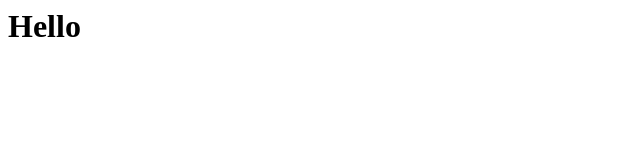
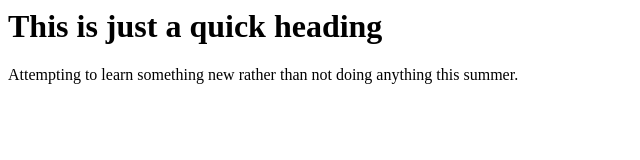
Before and after one commit to stcns22/stcns22.github.io, a plain HTML site: page index.html in a window 1280 px wide. Shown: the whole page, without its empty margins (0-640 px from the left). Drawn offline with Linux system fonts and the light colour scheme.

Commit message:
Added new elements into page such as title, heading and paragraph

```diff
--- a/index.html
+++ b/index.html
@@ -1 +1,9 @@
-<h1>Hello</h1>
+<body>
+    <title> Conch </title>
+
+    <h1>This is just a quick heading</h1>
+    <p>Attempting to learn something new rather than not doing anything this summer.</p>
+
+
+
+</body>
```
